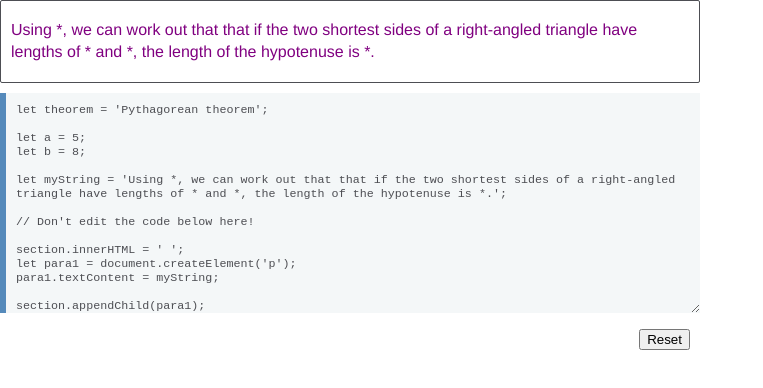
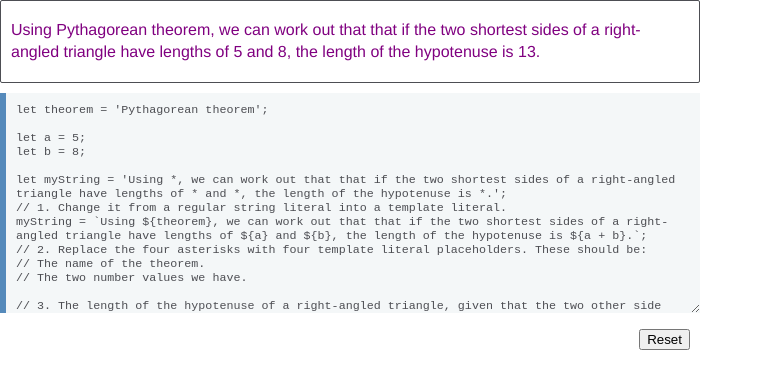
Before and after one commit to cordellbonnieux/MDN-javascript-exercises, a plain HTML site: page introduction-to-js-1/tasks/strings/strings4.html in a window 1280 px wide. Shown: the whole page, without its empty margins (0-763 px from the left). Drawn offline with Linux system fonts and the light colour scheme.

Commit message:
Completed 'Strings 4' exercise.

```diff
--- a/introduction-to-js-1/tasks/strings/strings4.html
+++ b/introduction-to-js-1/tasks/strings/strings4.html
@@ -30,6 +30,14 @@ let a = 5;
 let b = 8;
 
 let myString = 'Using *, we can work out that that if the two shortest sides of a right-angled triangle have lengths of * and *, the length of the hypotenuse is *.';
+// 1. Change it from a regular string literal into a template literal.
+myString = `Using ${theorem}, we can work out that that if the two shortest sides of a right-angled triangle have lengths of ${a} and ${b}, the length of the hypotenuse is ${a + b}.`;
+// 2. Replace the four asterisks with four template literal placeholders. These should be:
+// The name of the theorem.
+// The two number values we have.
+
+// 3. The length of the hypotenuse of a right-angled triangle, given that the two other side lengths are the same as the two values we have. You'll need to look up how to calculate this from what you have. Do the calculation inside the placeholder.
+
 
 // Don't edit the code below here!
 
```
